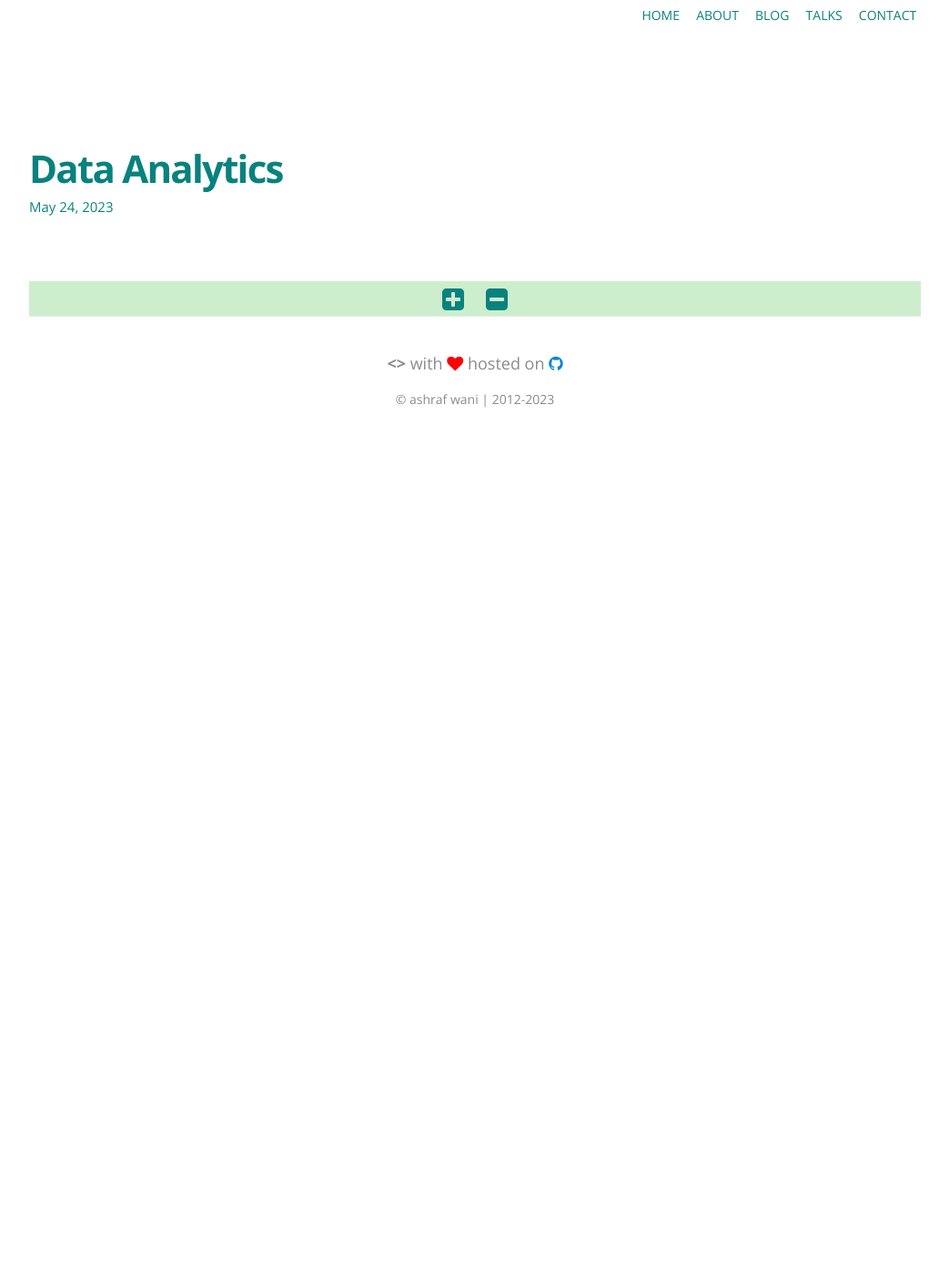
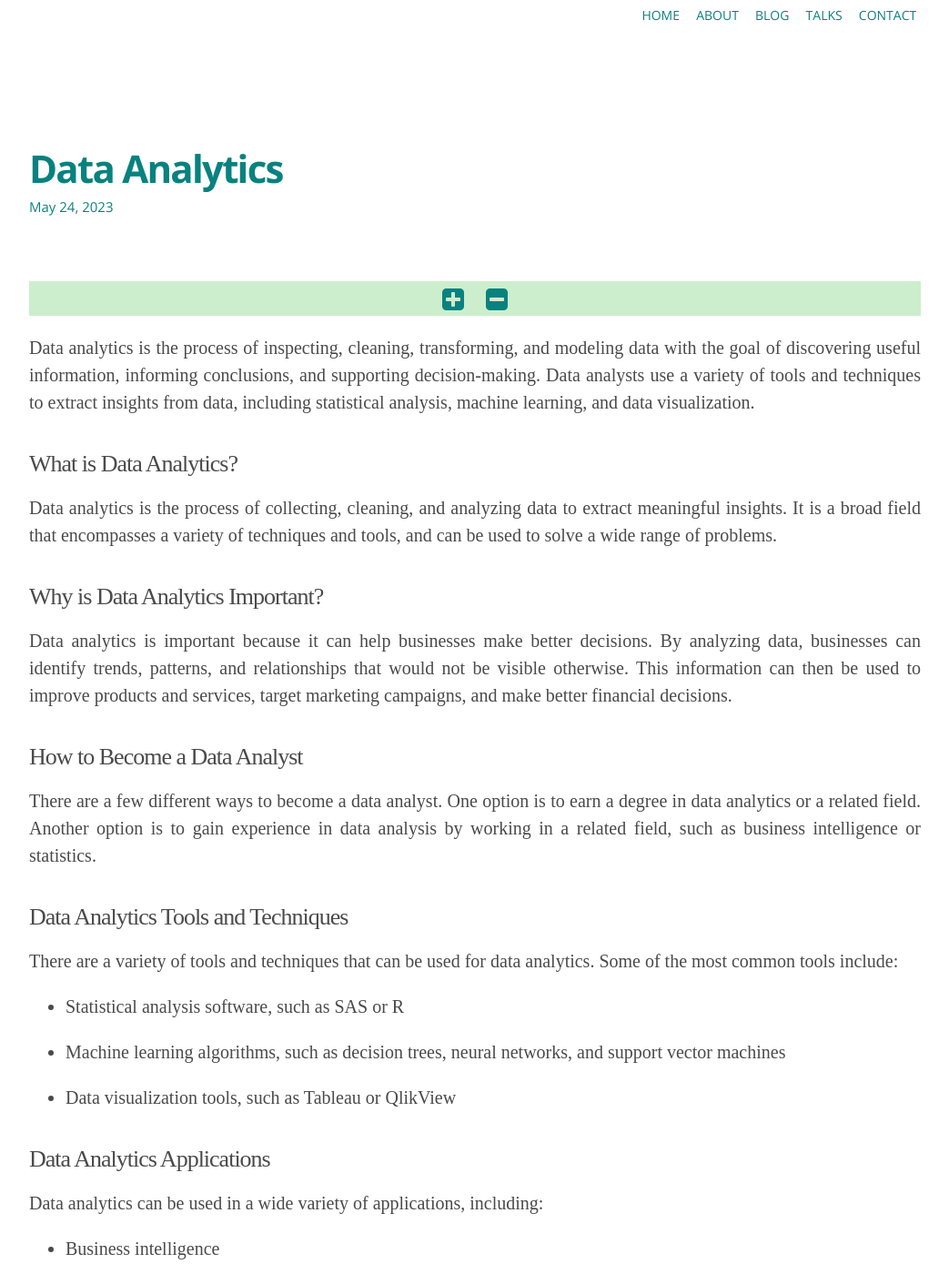
Before and after one commit to ashrafwani/ashrafwani.github.io, a Jekyll site: the page built from _posts/24-05-23-data-analytics.markdown, in a window 1280 px wide and 1400 px high. Shown: the whole window at 91% size, without its empty margins (118-1161 px from the left). Built offline with Jekyll 4.4.1, drawn with Linux system fonts in a browser that asks for light colours; nearby versions of some CDN libraries; some web fonts are replaced; a script that is not in the unit is left out; comment, search, counter and statistics services are not loaded; some of the changed text lies outside the part shown.

Commit message:
Update 24-05-23-data-analytics.markdown

````diff
--- a/_posts/24-05-23-data-analytics.markdown
+++ b/_posts/24-05-23-data-analytics.markdown
@@ -5,3 +5,53 @@ date:   2023-05-24 10:10:00
 categories: topic
 permalink: blog/data-analytics
 ---
+
+Data analytics is the process of inspecting, cleaning, transforming, and modeling data with the goal of discovering useful information, informing conclusions, and supporting decision-making. Data analysts use a variety of tools and techniques to extract insights from data, including statistical analysis, machine learning, and data visualization.
+
+<h3>What is Data Analytics?</h3>
+
+Data analytics is the process of collecting, cleaning, and analyzing data to extract meaningful insights. It is a broad field that encompasses a variety of techniques and tools, and can be used to solve a wide range of problems.
+
+<h3>Why is Data Analytics Important?</h3>
+
+Data analytics is important because it can help businesses make better decisions. By analyzing data, businesses can identify trends, patterns, and relationships that would not be visible otherwise. This information can then be used to improve products and services, target marketing campaigns, and make better financial decisions.
+
+<h3>How to Become a Data Analyst</h3>
+
+There are a few different ways to become a data analyst. One option is to earn a degree in data analytics or a related field. Another option is to gain experience in data analysis by working in a related field, such as business intelligence or statistics.
+
+<h3>Data Analytics Tools and Techniques</h3>
+
+There are a variety of tools and techniques that can be used for data analytics. Some of the most common tools include:
+
+* Statistical analysis software, such as SAS or R
+* Machine learning algorithms, such as decision trees, neural networks, and support vector machines
+* Data visualization tools, such as Tableau or QlikView
+
+<h3>Data Analytics Applications</h3>
+
+Data analytics can be used in a wide variety of applications, including:
+
+* Business intelligence
+* Customer relationship management (CRM)
+* Fraud detection
+* Risk management
+* Supply chain management
+* Marketing
+* Data Analytics Careers
+
+There are a variety of career opportunities in data analytics, including:
+
+* Data analyst
+* Business intelligence analyst
+* Data scientist
+* Machine learning engineer
+* Data visualization specialist
+
+<h3>Data Analytics Salary</h3>
+
+The salary for data analysts varies depending on experience, education, and location. However, data analysts typically earn a good salary, with the median annual salary in the United States being $98,230.
+```javascript
+Conclusion
+```
+Data analytics is a rapidly growing field with a wide range of applications. If you are interested in a career in data analytics, there are a variety of resources available to help you get started.
````
